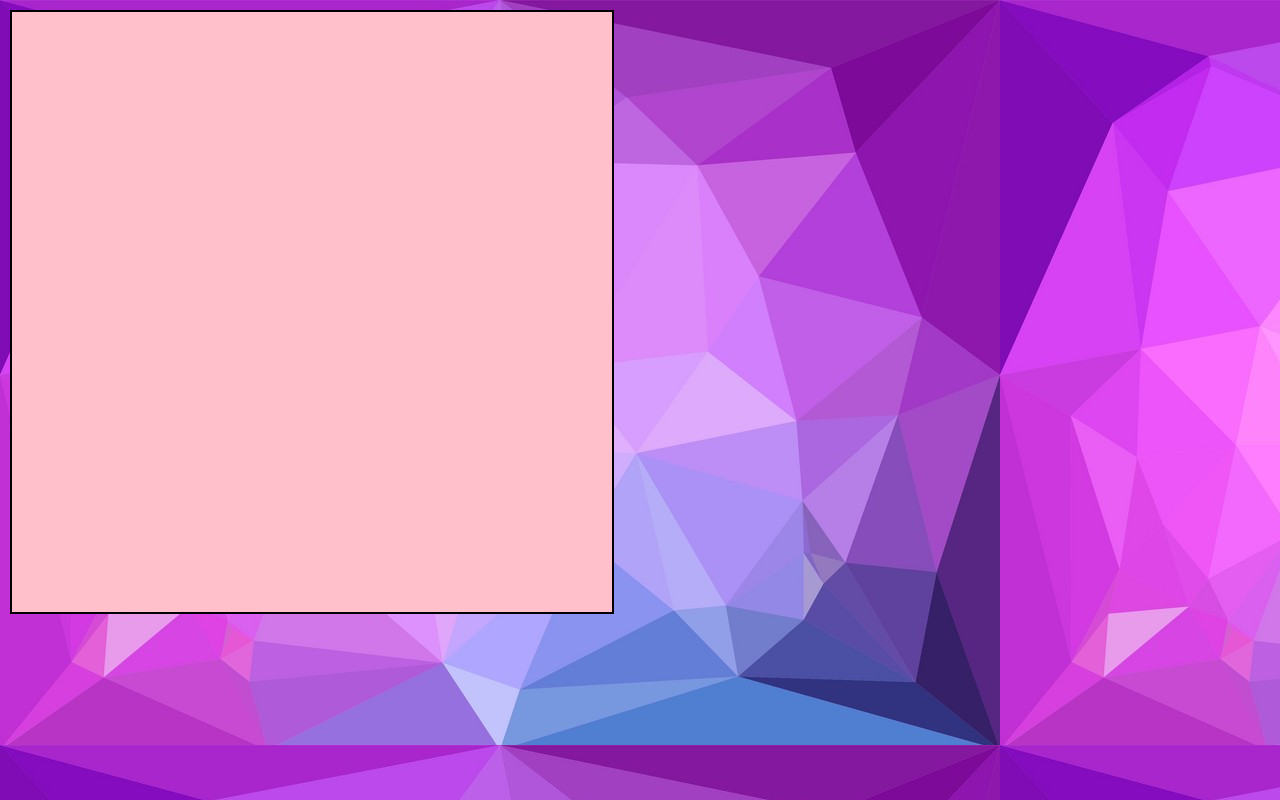
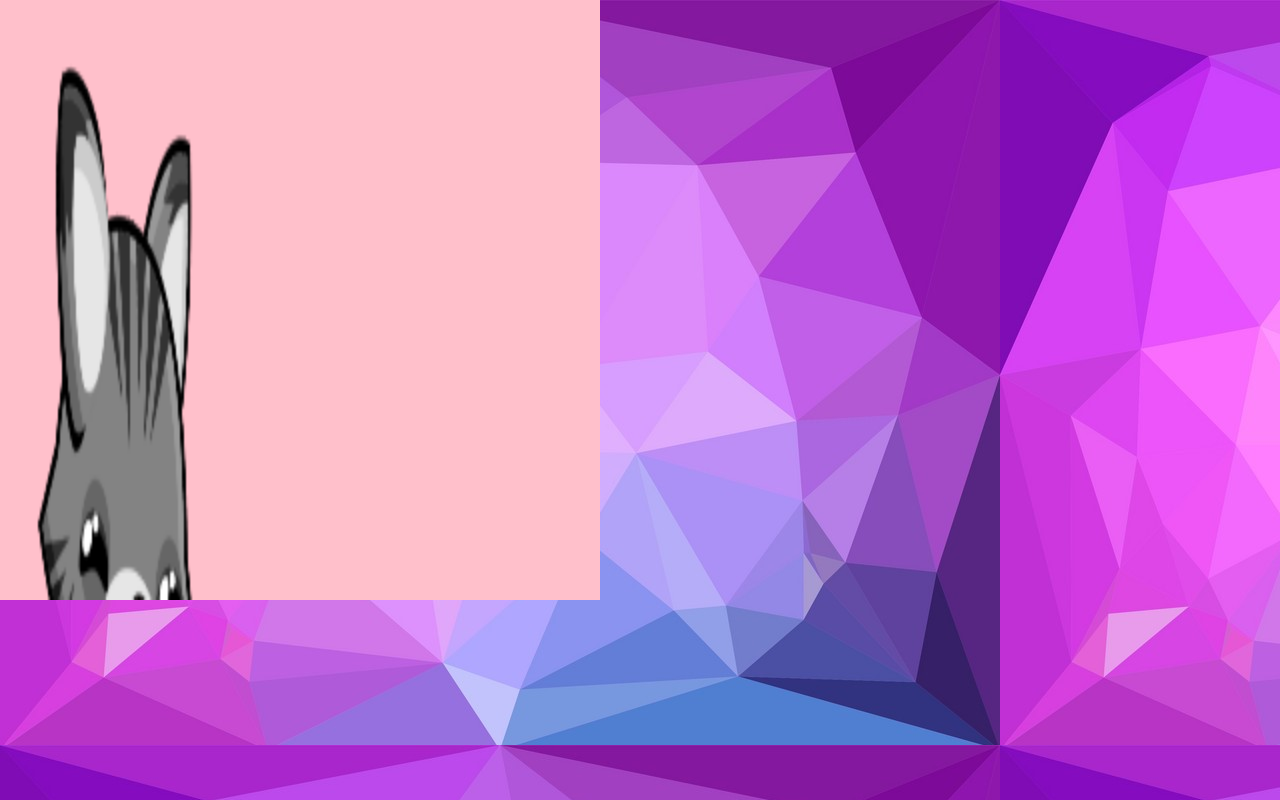
Before and after one commit to Astha241105/animation-task, a plain HTML site: page index.html in a window 1280 px wide. Drawn offline with Linux system fonts and the light colour scheme.

Commit message:
added animation

```diff
--- a/index.html
+++ b/index.html
@@ -10,14 +10,6 @@
 <body>
    <div class="field">
     <canvas id="canvas"></canvas>
-    <div id="1"><canvas></canvas></div>
-    <div id="2"><canvas></canvas></div>
-    <div id="3"><canvas></canvas></div>
-    <div id="4"><canvas></canvas></div>
-    <div id="5"><canvas></canvas></div>
-    <div id="6"><canvas></canvas></div>
-    <div id="7"><canvas></canvas></div>
-    <div id="8"><canvas></canvas></div>
     <script src="script.js"></script>
    </div>
 </body>
--- a/script.js
+++ b/script.js
@@ -2,17 +2,31 @@ let speed=2;
 function getRandom(){
    return Math.floor(Math.random()*8)}
 chooseBlock=getRandom();
-const canvas=getElementById('canvas');
-let ctx=canvas.getContext('2d');
-const canvas.width=600;
-const images=['cat/Jump1.png','cat/Jump2.png','cat/Jump3.png','cat/Jump4.png','cat/Jump5.png','cat/Jump6.png','cat/Jump7.png','cat/Jump8.png']
+const canvas1=document.getElementById('canvas');
+const ctx=canvas1.getContext('2d');
+const images=['cat/Jump1.png','cat/Jump2.png','cat/Jump3.png','cat/Jump4.png','cat/Jump5.png','cat/Jump6.png','cat/Jump7.png','cat/Jump8.png'];
+const imageloaded=[];
 let curFrame=0;
-function main(){
-    ctx.clearRect(0,0,600,600);
-    ctx.fillRect(50,50,50,50);
-    ctx.drawImage(images[curFrame],0,0,canvas.height,canvas.width);
-    curFrame=curFrame+1;
-    requestAnimationFrame(main);
-
+function preloading(images,callback){
+    let loadcount=0;
+    images.forEach((loc,i) =>{
+        const img=new Image();
+        img.src=loc;
+        img.onload=function(){
+            imageloaded[i]=img;
+            loadcount++;
+            if(loadcount===images.length){
+                callback();
+            }
+        }
+    });
 }
-windows.requestAnimationFrame(main);
+function newframe(){
+    ctx.clearRect(0,0,canvas1.width,canvas1.height);
+    ctx.drawImage(imageloaded[curFrame],0,0,canvas1.height,canvas1.width);
+    curFrame=(curFrame+1)%images.length;
+    requestAnimationFrame(newframe);
+}
+preloading(images,function(){
+    requestAnimationFrame(newframe);
+});
--- a/style.css
+++ b/style.css
@@ -10,16 +10,5 @@ body{
 #canvas{
     height:600px;
    width:600px;
+   background-color:pink;
 }
-.field{
-   height:600px;
-   width:600px;
-   margin:10px;
-   display:grid;
-   justify-content:center;
-   grid-template-rows:repeat(3,1fr);
-   grid-template-columns:repeat(3,1fr);
-   align-self: center;
-   border:2px solid black;
-   background-color: pink;
-}
```
Also changed, not shown: cat/Jump10.png (added), cat/Jump9.png (added).
